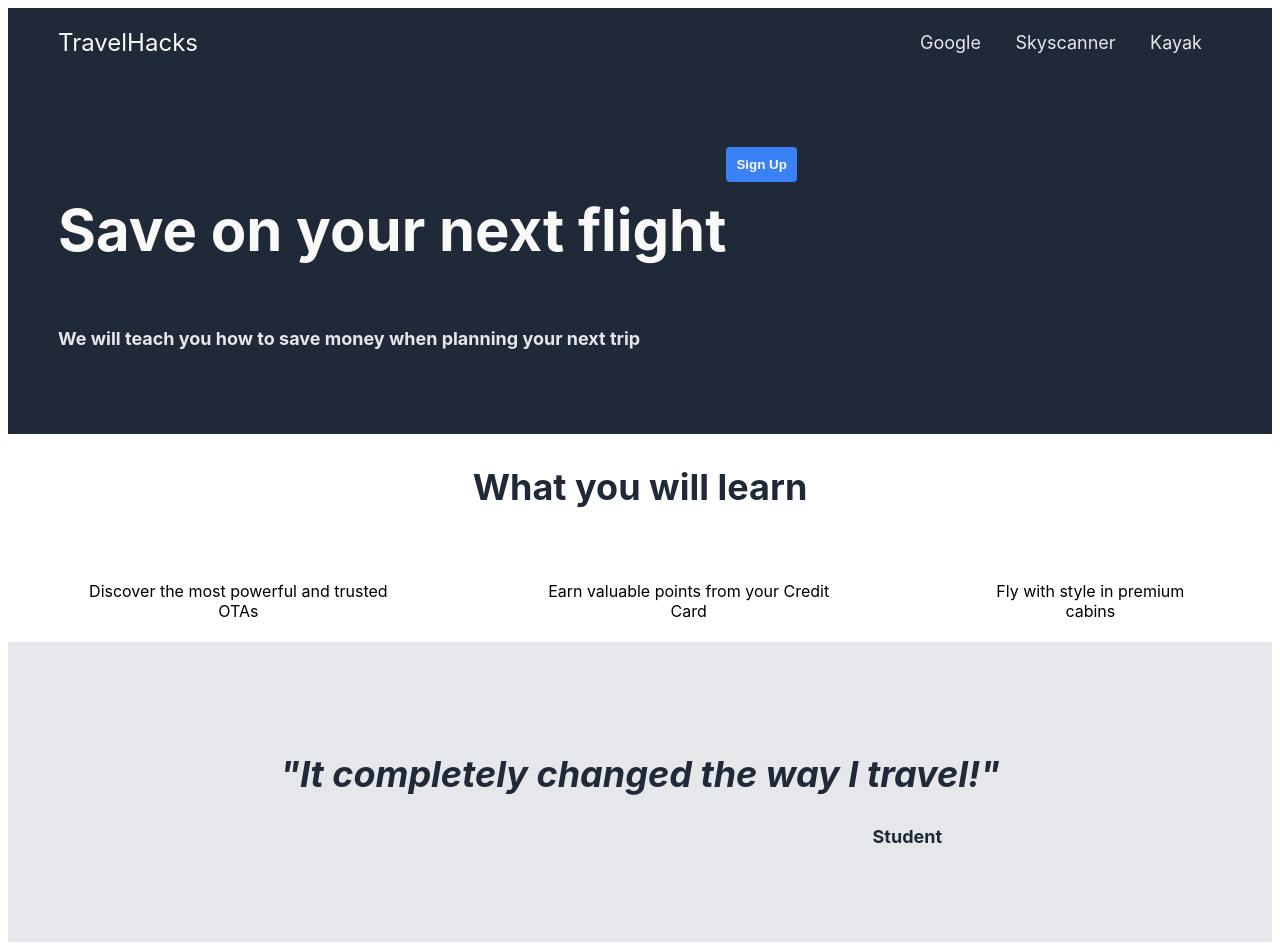
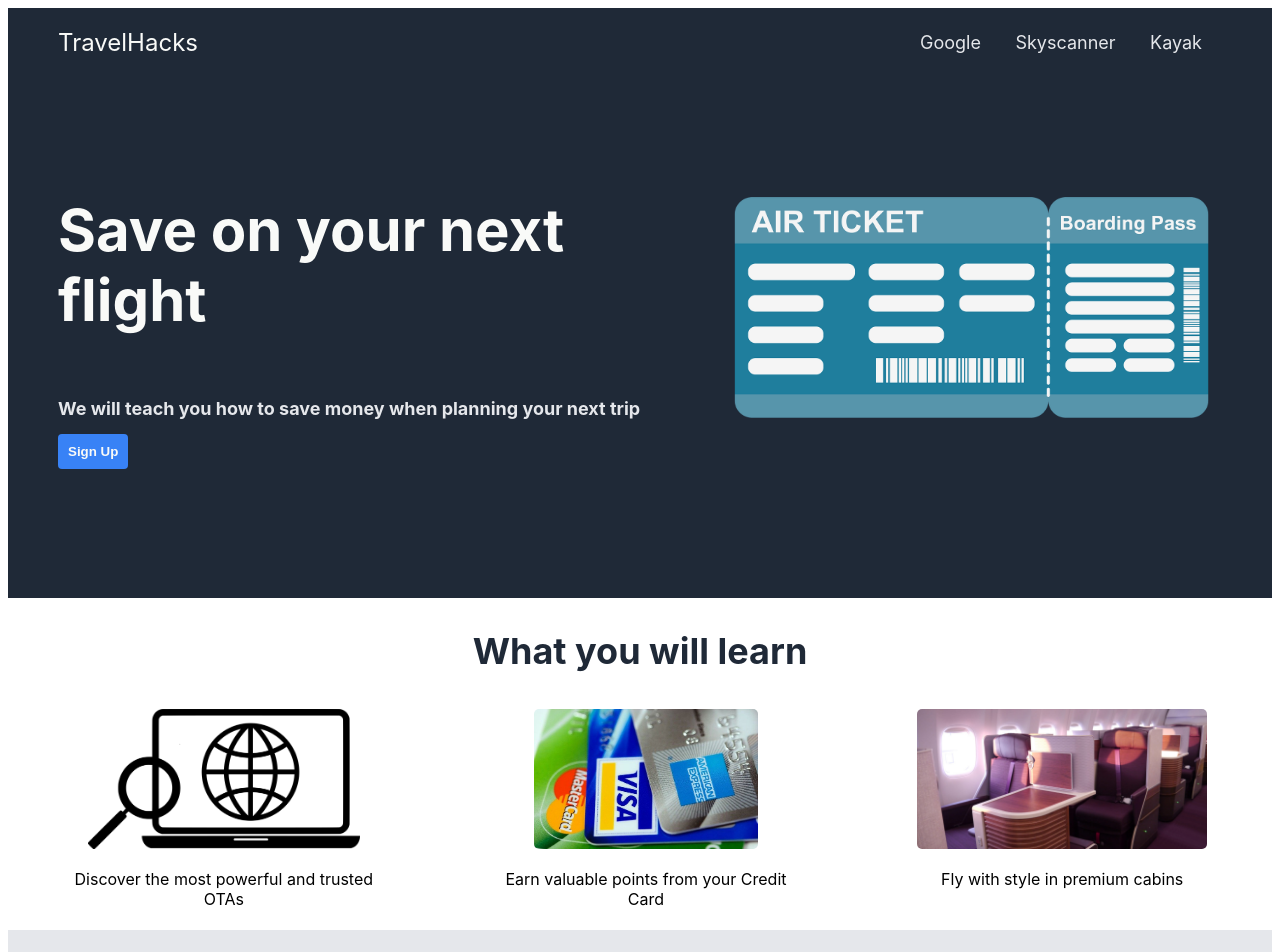
Before and after one commit to lhelm10/Odin-Landing-Page, a plain HTML site: page index.html in a window 1280 px wide. Shown: the top 952 px of the page. Drawn offline with Linux system fonts and the light colour scheme.

Commit message:
Update index.html

```diff
--- a/index.html
+++ b/index.html
@@ -23,7 +23,7 @@
             <button><a href="https://www.theodinproject.com/">Sign Up</a></button>
         </div>
         <div class="main-section-img">
-            <img src="../git_test/images/plane-ticket.png" alt="">
+            <img src="images/plane-ticket.png" alt="">
         </div>
     </section>
     <section class="second-section">
@@ -31,15 +31,15 @@
     </section>
     <div class="second-section-img">
         <div class="second-section-img-img">
-            <img src="../git_test/images/search.png" alt="">
+            <img src="images/search.png" alt="">
             <p>Discover the most powerful and trusted OTAs</p>
         </div>
         <div class="second-section-img-img">
-            <img src="../git_test/images/card.jpg" alt="">
+            <img src="images/card.jpg" alt="">
             <p>Earn valuable points from your Credit Card</p>
         </div>
         <div class="second-section-img-img">
-            <img src="../git_test/images/cabin.jpg" alt="">
+            <img src="images/cabin.jpg" alt="">
             <p>Fly with style in premium cabins</p>
         </div>
     </div>
```
